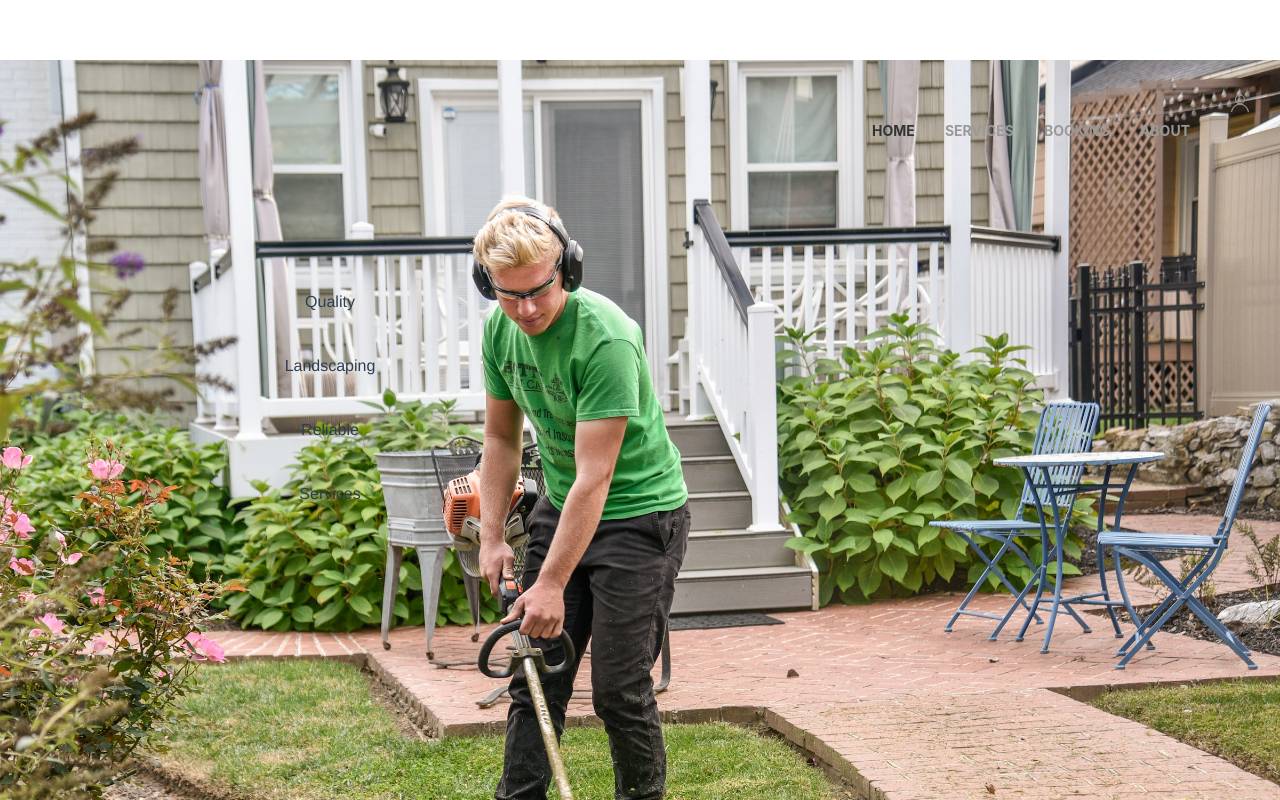
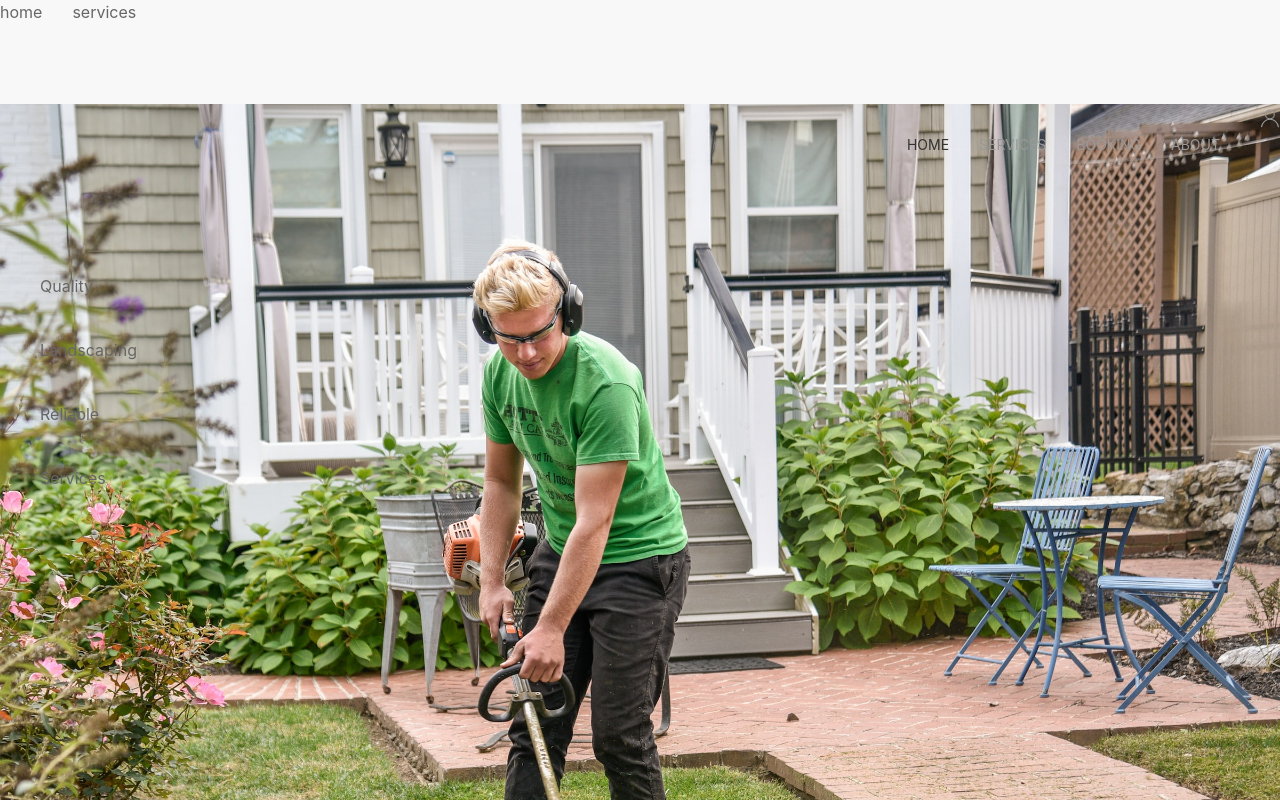
Before and after one commit to Aspr3y/advance, a Vue app: page / in a window 1280 px wide. Shown: the top 800 px of the page. Built offline with nearby package versions, Linux system fonts and the light colour scheme.

Commit message:
Added navbar

```diff
--- a/src/App.vue
+++ b/src/App.vue
@@ -1,30 +1,15 @@
 <template>
   <div id="app">
-    <nav>
-    </nav>
+    <Navbar/>
     <router-view/>
   </div>
 </template>
 
-<style>
-#app {
-  font-family: Avenir, Helvetica, Arial, sans-serif;
-  -webkit-font-smoothing: antialiased;
-  -moz-osx-font-smoothing: grayscale;
-  text-align: center;
-  color: #2c3e50;
-}
-
-nav {
-  padding: 30px;
-}
-
-nav a {
-  font-weight: bold;
-  color: #2c3e50;
-}
-
-nav a.router-link-exact-active {
-  color: #42b983;
-}
-</style>
+<script>
+import Navbar from "@/components/Navbar";
+  export  default {
+    components:{
+      Navbar
+    }
+  }
+</script>
--- /dev/null
+++ b/src/components/Navbar.vue
@@ -0,0 +1,21 @@
+<template>
+  <nav class="uk-navbar-container" uk-navbar uk-sticky>
+    <div class="uk-navbar-left">
+      <ul class="uk-navbar-nav">
+        <li class="uk-active">home<a href=""></a></li>
+        <li class="uk-parent">services<a href=""></a></li>
+        <li><a href=""></a></li>
+      </ul>
+    </div>
+  </nav>
+</template>
+
+<script>
+export default {
+  name: "Navbar"
+}
+</script>
+
+<style scoped>
+
+</style>
```
